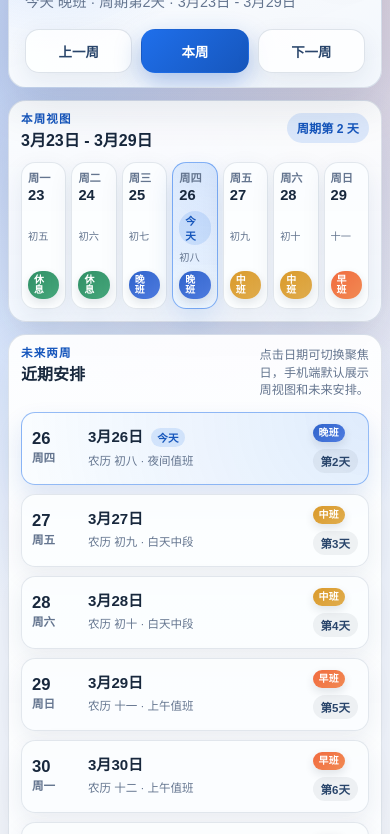
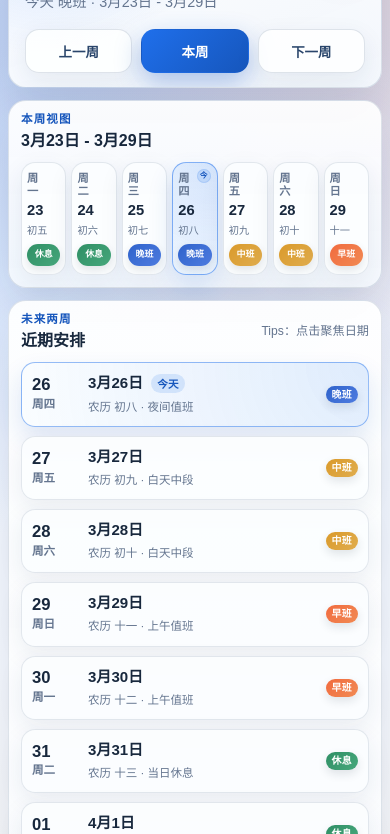
Before and after one commit to lalake/calendar, a plain HTML site: page index.html in a window 390 px wide. Shown: the part 97-931 px from the top of the page. Drawn offline with Linux system fonts and the light colour scheme.

Commit message:
优化产品设计

```diff
--- a/assets/css/styles.css
+++ b/assets/css/styles.css
@@ -35,8 +35,7 @@
   font-family: "Alibaba PuHuiTi 3.0", "Source Han Sans SC", "PingFang SC", "Hiragino Sans GB", "Microsoft YaHei", sans-serif;
   color: var(--ink);
   background:
-        radial-gradient(circle at 14% 8%, rgba(31, 111, 235, 0.24), transparent 34%),
-        radial-gradient(circle at 86% 4%, rgba(241, 107, 63, 0.2), transparent 28%),
+    radial-gradient(circle at 14% 8%, rgba(31, 111, 235, 0.24), transparent 34%), radial-gradient(circle at 86% 4%, rgba(241, 107, 63, 0.2), transparent 28%),
     linear-gradient(180deg, var(--bg-top) 0%, var(--bg-mid) 48%, var(--bg-bottom) 100%);
   -webkit-font-smoothing: antialiased;
   padding-bottom: calc(22px + env(safe-area-inset-bottom));
@@ -79,9 +78,7 @@
   overflow: hidden;
   padding: 18px 16px 14px;
   margin-bottom: 12px;
-      background:
-        radial-gradient(circle at 10% -20%, rgba(31, 111, 235, 0.2), transparent 45%),
-        linear-gradient(160deg, rgba(255, 255, 255, 0.94), rgba(245, 250, 255, 0.92));
+  background: radial-gradient(circle at 10% -20%, rgba(31, 111, 235, 0.2), transparent 45%), linear-gradient(160deg, rgba(255, 255, 255, 0.94), rgba(245, 250, 255, 0.92));
 }
 
 .hero::after {
@@ -135,7 +132,11 @@
 .mini-button {
   border: 1px solid var(--line);
   background: rgba(255, 255, 255, 0.78);
-      transition: transform 0.16s ease, border-color 0.16s ease, box-shadow 0.16s ease, background 0.16s ease;
+  transition:
+    transform 0.16s ease,
+    border-color 0.16s ease,
+    box-shadow 0.16s ease,
+    background 0.16s ease;
 }
 
 .icon-button:active,
@@ -199,8 +200,7 @@
 .mobile-upcoming-shell {
   padding: 14px;
   margin-bottom: 12px;
-      background:
-        linear-gradient(180deg, rgba(255, 255, 255, 0.92), rgba(246, 250, 255, 0.9));
+  background: linear-gradient(180deg, rgba(255, 255, 255, 0.92), rgba(246, 250, 255, 0.9));
 }
 
 .mobile-section-head {
@@ -209,6 +209,7 @@
   justify-content: space-between;
   gap: 12px;
   margin-bottom: 12px;
+  align-items: center;
 }
 
 .section-label {
@@ -236,7 +237,6 @@
   text-align: right;
 }
 
-    .cycle-pill,
 .cycle-chip {
   display: inline-flex;
   align-items: center;
@@ -244,14 +244,6 @@
   border-radius: 999px;
   font-weight: 700;
   white-space: nowrap;
-    }
-
-    .cycle-pill {
-      min-height: 34px;
-      padding: 0 12px;
-      background: var(--accent-soft);
-      color: var(--accent-strong);
-      font-size: 0.8rem;
 }
 
 .week-strip {
@@ -267,17 +259,24 @@
   background: rgba(252, 254, 255, 0.96);
   box-shadow: var(--shadow-soft);
   text-align: left;
-      transition: transform 0.16s ease, border-color 0.16s ease, box-shadow 0.16s ease, background 0.16s ease;
+  transition:
+    transform 0.16s ease,
+    border-color 0.16s ease,
+    box-shadow 0.16s ease,
+    background 0.16s ease;
 }
 
 .week-card {
+  position: relative;
   min-height: 94px;
-      padding: 10px 7px;
+  padding: 10px 6px 9px;
   border-radius: 16px;
   display: flex;
   flex-direction: column;
   gap: 7px;
   justify-content: space-between;
+  align-items: flex-start;
+  overflow: hidden;
 }
 
 .week-card.today {
@@ -287,13 +286,14 @@
 
 .week-card.selected {
   border-color: rgba(31, 111, 235, 0.52);
-      background:
-        radial-gradient(circle at right top, rgba(31, 111, 235, 0.16), rgba(31, 111, 235, 0)),
-        linear-gradient(180deg, rgba(246, 250, 255, 1), rgba(236, 245, 255, 0.94));
+  background: radial-gradient(circle at right top, rgba(31, 111, 235, 0.16), rgba(31, 111, 235, 0)), linear-gradient(180deg, rgba(246, 250, 255, 1), rgba(236, 245, 255, 0.94));
   box-shadow: 0 12px 24px rgba(26, 85, 186, 0.16);
 }
 
 .week-card-top {
+  width: 100%;
+  min-height: 34px;
+  padding-right: 18px;
   display: flex;
   flex-direction: column;
   gap: 3px;
@@ -306,6 +306,12 @@
   font-weight: 700;
 }
 
+.week-card-date-row {
+  min-height: 18px;
+  display: flex;
+  align-items: flex-end;
+}
+
 .week-card-date {
   font-size: 1rem;
   line-height: 1;
@@ -314,10 +320,32 @@
 
 .week-card-lunar {
   min-height: 1.2em;
+  width: 100%;
   color: var(--muted);
   font-size: 0.68rem;
   line-height: 1.2;
-      word-break: break-all;
+  white-space: nowrap;
+  overflow: hidden;
+  text-overflow: ellipsis;
+  word-break: normal;
+}
+
+.week-shift-badge {
+  margin-top: auto;
+  width: 100%;
+  min-height: 24px;
+  padding: 0 2px;
+  border-radius: 999px;
+  color: #fff;
+  font-size: 0.6rem;
+  line-height: 1;
+  font-weight: 700;
+  letter-spacing: 0;
+  display: inline-flex;
+  align-items: center;
+  justify-content: center;
+  white-space: nowrap;
+  box-shadow: 0 4px 10px rgba(24, 40, 61, 0.12);
 }
 
 .upcoming-list {
@@ -340,9 +368,7 @@
 
 .upcoming-item.selected {
   border-color: rgba(31, 111, 235, 0.46);
-      background:
-        radial-gradient(circle at right top, rgba(31, 111, 235, 0.12), rgba(31, 111, 235, 0)),
-        rgba(250, 253, 255, 0.98);
+  background: radial-gradient(circle at right top, rgba(31, 111, 235, 0.12), rgba(31, 111, 235, 0)), rgba(250, 253, 255, 0.98);
   box-shadow: 0 12px 24px rgba(26, 85, 186, 0.14);
 }
 
@@ -434,28 +460,45 @@
 }
 
 .day-card {
+  position: relative;
   min-height: 84px;
   padding: 9px 7px;
   border-radius: 15px;
   border: 1px solid rgba(32, 67, 108, 0.1);
-      background:
-        linear-gradient(180deg, rgba(255, 255, 255, 0.96), rgba(247, 250, 255, 0.82));
+  background: linear-gradient(180deg, rgba(255, 255, 255, 0.96), rgba(247, 250, 255, 0.82));
   display: flex;
   flex-direction: column;
   gap: 5px;
-      transition: transform 0.16s ease, box-shadow 0.16s ease, border-color 0.16s ease;
+  transition:
+    transform 0.16s ease,
+    box-shadow 0.16s ease,
+    border-color 0.16s ease;
   overflow: hidden;
   animation: day-card-in 0.26s ease both;
   box-shadow: 0 2px 8px rgba(24, 40, 61, 0.05);
 }
 
-    .day-card:nth-child(7n + 1) { animation-delay: 0ms; }
-    .day-card:nth-child(7n + 2) { animation-delay: 16ms; }
-    .day-card:nth-child(7n + 3) { animation-delay: 32ms; }
-    .day-card:nth-child(7n + 4) { animation-delay: 48ms; }
-    .day-card:nth-child(7n + 5) { animation-delay: 64ms; }
-    .day-card:nth-child(7n + 6) { animation-delay: 80ms; }
-    .day-card:nth-child(7n + 7) { animation-delay: 96ms; }
+.day-card:nth-child(7n + 1) {
+  animation-delay: 0ms;
+}
+.day-card:nth-child(7n + 2) {
+  animation-delay: 16ms;
+}
+.day-card:nth-child(7n + 3) {
+  animation-delay: 32ms;
+}
+.day-card:nth-child(7n + 4) {
+  animation-delay: 48ms;
+}
+.day-card:nth-child(7n + 5) {
+  animation-delay: 64ms;
+}
+.day-card:nth-child(7n + 6) {
+  animation-delay: 80ms;
+}
+.day-card:nth-child(7n + 7) {
+  animation-delay: 96ms;
+}
 
 .day-card.current-month {
   border-color: rgba(30, 66, 109, 0.16);
@@ -468,22 +511,39 @@
 .day-card.today {
   border-color: rgba(31, 111, 235, 0.52);
   box-shadow: 0 12px 24px rgba(26, 85, 186, 0.2);
-      background:
-        radial-gradient(circle at 85% -14%, rgba(31, 111, 235, 0.2), rgba(31, 111, 235, 0)),
-        linear-gradient(180deg, rgba(244, 249, 255, 0.98), rgba(255, 255, 255, 0.93));
+  background: radial-gradient(circle at 85% -14%, rgba(31, 111, 235, 0.2), rgba(31, 111, 235, 0)), linear-gradient(180deg, rgba(244, 249, 255, 0.98), rgba(255, 255, 255, 0.93));
 }
 
 .day-top {
   display: flex;
-      align-items: center;
-      justify-content: space-between;
+  align-items: flex-start;
   gap: 6px;
+  padding-right: 18px;
 }
 
 .day-number {
   font-size: 1rem;
   font-weight: 700;
   line-height: 1;
+}
+
+.day-today-marker {
+  position: absolute;
+  top: 8px;
+  right: 7px;
+  display: inline-flex;
+  align-items: center;
+  justify-content: center;
+  width: 16px;
+  height: 16px;
+  border-radius: 999px;
+  background: rgba(31, 111, 235, 0.14);
+  color: var(--accent-strong);
+  font-size: 0.52rem;
+  line-height: 1;
+  font-weight: 700;
+  box-shadow: inset 0 0 0 1px rgba(31, 111, 235, 0.14);
+  pointer-events: none;
 }
 
 .today-tag {
@@ -496,16 +556,42 @@
   letter-spacing: 0.02em;
 }
 
+.week-today-marker {
+  display: inline-flex;
+  align-items: center;
+  justify-content: center;
+  position: absolute;
+  top: 8px;
+  right: 7px;
+  width: 16px;
+  height: 16px;
+  border-radius: 999px;
+  background: rgba(31, 111, 235, 0.14);
+  color: var(--accent-strong);
+  font-size: 0.52rem;
+  line-height: 1;
+  font-weight: 700;
+  box-shadow: inset 0 0 0 1px rgba(31, 111, 235, 0.14);
+  pointer-events: none;
+}
+
 .lunar-text {
   min-height: 1.2em;
+  width: 100%;
   font-size: 0.72rem;
   line-height: 1.2;
   color: var(--muted);
-      word-break: break-all;
+  white-space: nowrap;
+  overflow: hidden;
+  text-overflow: ellipsis;
+  word-break: normal;
 }
 
 .shift-badge {
   align-self: flex-start;
+  display: inline-flex;
+  align-items: center;
+  justify-content: center;
   padding: 4px 8px;
   border-radius: 999px;
   color: #fff;
@@ -514,6 +600,11 @@
   font-weight: 700;
   letter-spacing: 0.03em;
   box-shadow: 0 4px 10px rgba(24, 40, 61, 0.12);
+}
+
+.day-card .shift-badge {
+  justify-content: center;
+  margin-top: auto;
 }
 
 .shift-早班 {
@@ -575,8 +666,7 @@
 .panel {
   position: absolute;
   inset: auto 0 0 0;
-      background:
-        linear-gradient(180deg, rgba(255, 255, 255, 0.98), rgba(244, 249, 255, 0.96));
+  background: linear-gradient(180deg, rgba(255, 255, 255, 0.98), rgba(244, 249, 255, 0.96));
   border-radius: 26px 26px 0 0;
   border-top: 1px solid var(--line);
   min-height: 58vh;
@@ -783,7 +873,9 @@
   font-size: 0.88rem;
   opacity: 0;
   pointer-events: none;
-      transition: opacity 0.2s ease, transform 0.2s ease;
+  transition:
+    opacity 0.2s ease,
+    transform 0.2s ease;
   z-index: 40;
 }
 
@@ -855,12 +947,6 @@
     border-radius: 18px;
   }
 
-      .hero {
-        position: sticky;
-        top: calc(8px + env(safe-area-inset-top));
-        z-index: 8;
-      }
-
   .hero-top {
     align-items: stretch;
   }
@@ -902,12 +988,6 @@
     font-size: 0.76rem;
   }
 
-      .cycle-pill {
-        min-height: 30px;
-        padding: 0 10px;
-        font-size: 0.76rem;
-      }
-
   .weekdays,
   .calendar-grid {
     gap: 5px;
@@ -919,12 +999,21 @@
 
   .week-card {
     min-height: 88px;
-        padding: 9px 6px;
+    padding: 9px 5px 8px;
     border-radius: 14px;
+  }
+
+  .week-card-top {
+    min-height: 31px;
+    padding-right: 16px;
   }
 
   .week-card-weekday {
     font-size: 0.7rem;
+  }
+
+  .week-card-date-row {
+    min-height: 16px;
   }
 
   .week-card-date {
@@ -933,6 +1022,20 @@
 
   .week-card-lunar {
     font-size: 0.64rem;
+  }
+
+  .week-shift-badge {
+    min-height: 22px;
+    font-size: 0.56rem;
+    padding: 0 1px;
+  }
+
+  .week-today-marker {
+    top: 6px;
+    right: 6px;
+    width: 14px;
+    height: 14px;
+    font-size: 0.48rem;
   }
 
   .upcoming-item {
@@ -962,8 +1065,20 @@
     border-radius: 13px;
   }
 
+  .day-top {
+    padding-right: 16px;
+  }
+
   .day-number {
     font-size: 0.92rem;
+  }
+
+  .day-today-marker {
+    top: 6px;
+    right: 6px;
+    width: 14px;
+    height: 14px;
+    font-size: 0.48rem;
   }
 
   .lunar-text {
@@ -973,6 +1088,10 @@
   .shift-badge {
     padding: 4px 6px;
     font-size: 0.62rem;
+  }
+
+  .day-card .shift-badge {
+    min-width: 42px;
   }
 
   .action-row {
@@ -1014,6 +1133,10 @@
     border-radius: 17px;
   }
 
+  .day-top {
+    padding-right: 20px;
+  }
+
   .day-number {
     font-size: 1.05rem;
   }
--- a/assets/js/app.js
+++ b/assets/js/app.js
@@ -55,7 +55,6 @@
       const todayButton = document.getElementById("todayButton");
       const nextMonthButton = document.getElementById("nextMonthButton");
       const weekRangeLabel = document.getElementById("weekRangeLabel");
-      const cycleLabel = document.getElementById("cycleLabel");
       const weekStrip = document.getElementById("weekStrip");
       const upcomingList = document.getElementById("upcomingList");
       const calendarGrid = document.getElementById("calendarGrid");
@@ -167,7 +166,7 @@
           const year = state.viewDate.getFullYear();
           const month = state.viewDate.getMonth() + 1;
           monthLabel.textContent = `${year}年${month}月`;
-          subTitle.textContent = `今天 ${formatSolarDate(today)} · ${todayShift} · 周期第${getCycleDay(today, state.config)}天`;
+          subTitle.textContent = `今天 ${formatSolarDate(today)} · ${todayShift}`;
           return;
         }
 
@@ -175,7 +174,7 @@
         const weekStart = getWeekStart(state.viewDate);
         const weekEnd = addDays(weekStart, 6);
         monthLabel.textContent = formatFocusLabel(state.viewDate);
-        subTitle.textContent = `${isSameDate(state.viewDate, today) ? "今天" : "聚焦"} ${focusShift} · 周期第${getCycleDay(state.viewDate, state.config)}天 · ${formatMonthDay(weekStart)} - ${formatMonthDay(weekEnd)}`;
+        subTitle.textContent = `${isSameDate(state.viewDate, today) ? "今天" : "聚焦"} ${focusShift} · ${formatMonthDay(weekStart)} - ${formatMonthDay(weekEnd)}`;
       }
 
       function renderNavigation() {
@@ -222,9 +221,9 @@
 
           cells.push(`
             <article class="${classNames}" title="${buildTitle(current, lunar, shift)}">
+              ${isToday ? '<span class="day-today-marker" aria-hidden="true">今</span>' : ""}
               <div class="day-top">
                 <div class="day-number">${current.getDate()}</div>
-                ${isToday ? '<span class="today-tag">今天</span>' : ""}
               </div>
               <div class="lunar-text">${lunarText}</div>
               <div class="shift-badge shift-${shift}">${shift}</div>
@@ -239,7 +238,6 @@
         const weekStart = getWeekStart(state.viewDate);
         const weekEnd = addDays(weekStart, 6);
         weekRangeLabel.textContent = `${formatMonthDay(weekStart)} - ${formatMonthDay(weekEnd)}`;
-        cycleLabel.textContent = `周期第 ${getCycleDay(state.viewDate, state.config)} 天`;
 
         const weekCells = [];
         for (let offset = 0; offset < 7; offset += 1) {
@@ -247,23 +245,25 @@
           const lunar = solarToLunar(current);
           const shift = getShiftForDate(current, state.config);
           const lunarText = lunar ? formatLunarLabel(lunar) : "";
+          const isTodayCard = isSameDate(current, today);
           const classNames = [
             "week-card",
-            isSameDate(current, today) ? "today" : "",
+            isTodayCard ? "today" : "",
             isSameDate(current, state.viewDate) ? "selected" : ""
           ].filter(Boolean).join(" ");
+          const currentDayAttribute = isTodayCard ? ' aria-current="date"' : "";
 
           weekCells.push(`
-            <button class="${classNames}" type="button" data-date="${formatDateValue(current)}" title="${buildTitle(current, lunar, shift)}">
+            <button class="${classNames}" type="button" data-date="${formatDateValue(current)}" title="${buildTitle(current, lunar, shift)}"${currentDayAttribute}>
+              ${isTodayCard ? '<span class="week-today-marker" aria-hidden="true">今</span>' : ""}
               <div class="week-card-top">
                 <div class="week-card-weekday">${WEEKDAY_NAMES[current.getDay()]}</div>
-                <div class="upcoming-line">
+                <div class="week-card-date-row">
                   <div class="week-card-date">${current.getDate()}</div>
-                  ${isSameDate(current, today) ? '<span class="today-tag">今天</span>' : ""}
                 </div>
               </div>
               <div class="week-card-lunar">${lunarText}</div>
-              <div class="shift-badge shift-${shift}">${shift}</div>
+              <div class="week-shift-badge shift-${shift}">${shift}</div>
             </button>
           `);
         }
@@ -297,7 +297,6 @@
               </div>
               <div class="upcoming-side">
                 <span class="shift-badge shift-${shift}">${shift}</span>
-                <span class="cycle-chip">第${getCycleDay(current, state.config)}天</span>
               </div>
             </button>
           `);
@@ -421,13 +420,6 @@
         const normalized = ((diff % cycleLength) + cycleLength) % cycleLength;
         const shiftIndex = Math.floor(normalized / 2);
         return config.sequence[shiftIndex];
-      }
-
-      function getCycleDay(date, config) {
-        const start = parseDate(config.startDate);
-        const diff = diffDays(date, start);
-        const cycleLength = config.sequence.length * 2;
-        return ((diff % cycleLength) + cycleLength) % cycleLength + 1;
       }
 
       function buildTitle(date, lunar, shift) {
--- a/index.html
+++ b/index.html
@@ -1,11 +1,13 @@
 <!DOCTYPE html>
 <html lang="zh-CN">
+
 <head>
   <meta charset="UTF-8" />
   <meta name="viewport" content="width=device-width, initial-scale=1.0, viewport-fit=cover" />
   <title>轮班日历</title>
   <link rel="stylesheet" href="./assets/css/styles.css" />
 </head>
+
 <body>
   <main class="app">
     <section class="surface hero">
@@ -31,7 +33,6 @@
           <p class="section-label">本周视图</p>
           <h2 class="mobile-section-title" id="weekRangeLabel"></h2>
         </div>
-        <div class="cycle-pill" id="cycleLabel"></div>
       </div>
       <div class="week-strip" id="weekStrip"></div>
     </section>
@@ -42,7 +43,7 @@
           <p class="section-label">未来两周</p>
           <h2 class="mobile-section-title">近期安排</h2>
         </div>
-        <p class="mobile-section-copy">点击日期可切换聚焦日，手机端默认展示周视图和未来安排。</p>
+        <p class="mobile-section-copy">Tips：点击聚焦日期</p>
       </div>
       <div class="upcoming-list" id="upcomingList"></div>
     </section>
@@ -67,7 +68,7 @@
         <span class="shift-badge shift-晚班">晚班</span>
         <span class="shift-badge shift-休息">休息</span>
       </div>
-      <div class="legend-note">移动端展示本周与未来 14 天，桌面端保留 7 列月视图。</div>
+
     </section>
   </main>
 
@@ -112,4 +113,5 @@
   <div class="toast" id="toast"></div>
   <script src="./assets/js/app.js"></script>
 </body>
+
 </html>
```
Lines whose indentation alone changed are shown as unchanged.
